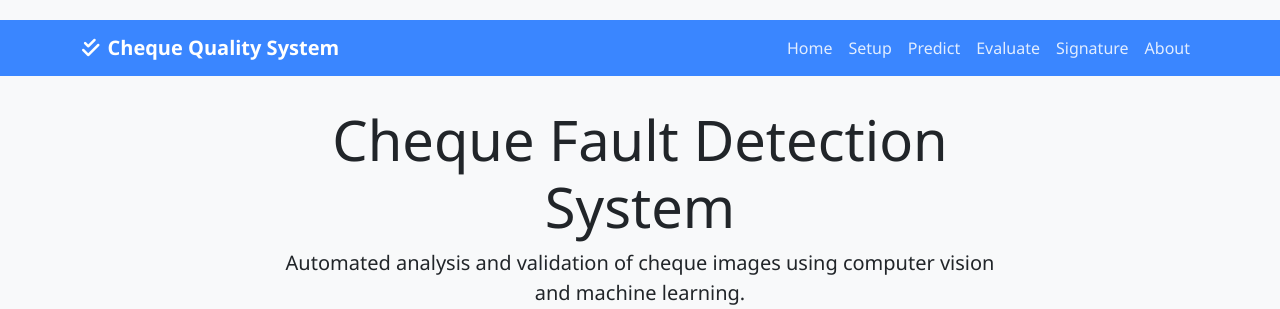
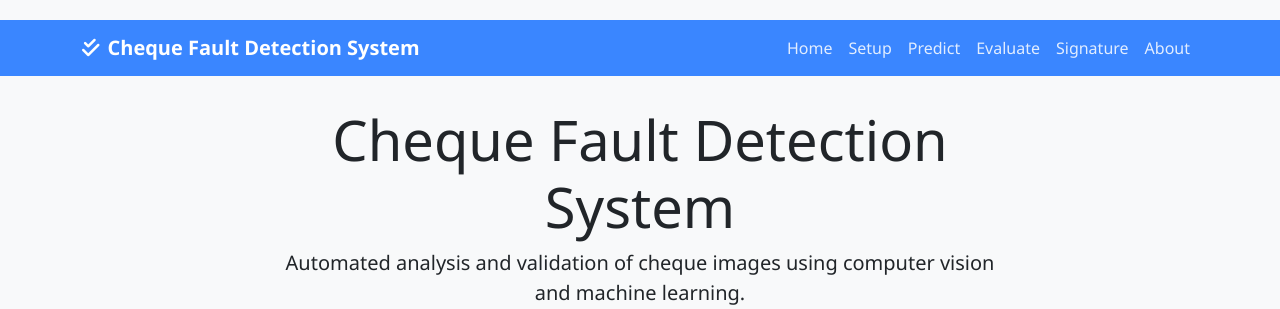
Before and after one commit to ashcode002x/cheque-fault-detection-system, a Flask app: page / in a window 1280 px wide. Shown: the top 309 px of the page. Run offline with Flask 3, Linux system fonts and the light colour scheme; some libraries are stand-ins or nearby versions.

Commit message:
update index file

```diff
--- a/templates/index.html
+++ b/templates/index.html
@@ -70,7 +70,7 @@
     <nav class="navbar navbar-expand-lg navbar-dark">
         <div class="container">
             <a class="navbar-brand" href="{{ url_for('index') }}">
-                <i class="fas fa-check-double me-2"></i>Cheque Quality System
+                <i class="fas fa-check-double me-2"></i>Cheque Fault Detection System
             </a>
             <button class="navbar-toggler" type="button" data-bs-toggle="collapse" data-bs-target="#navbarNav">
                 <span class="navbar-toggler-icon"></span>
```
